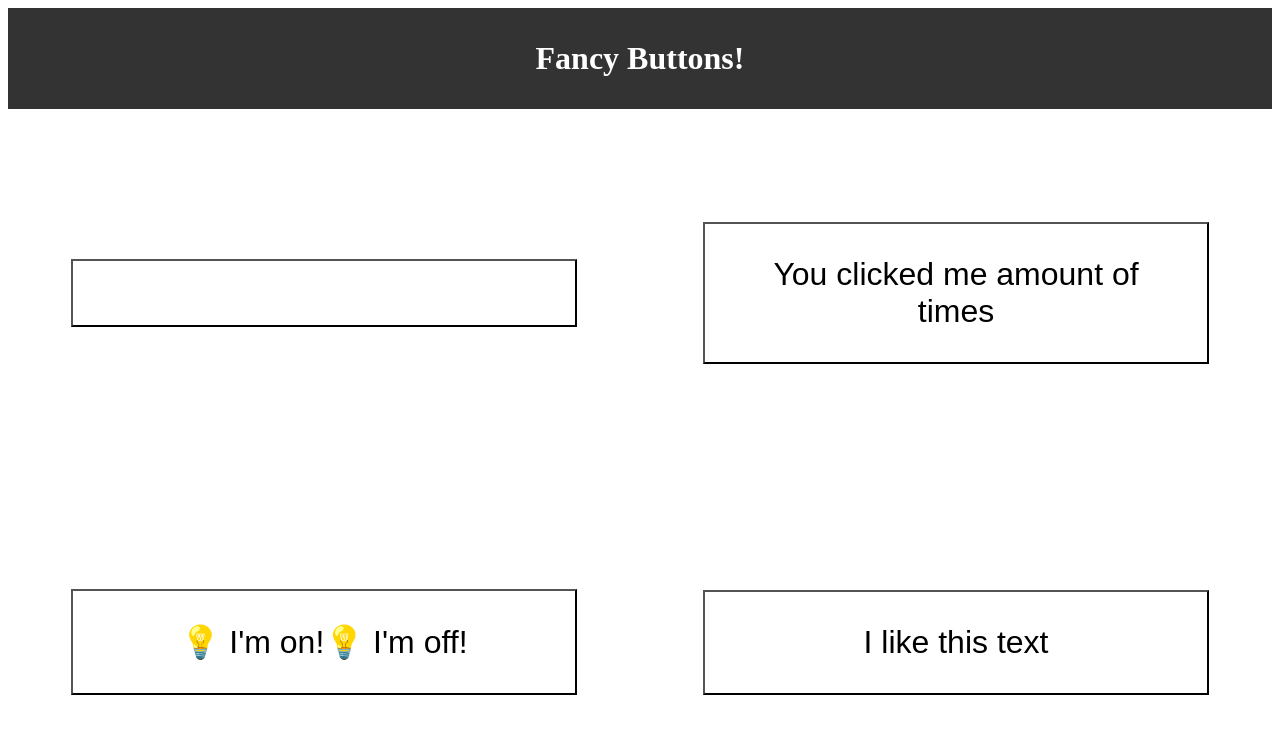
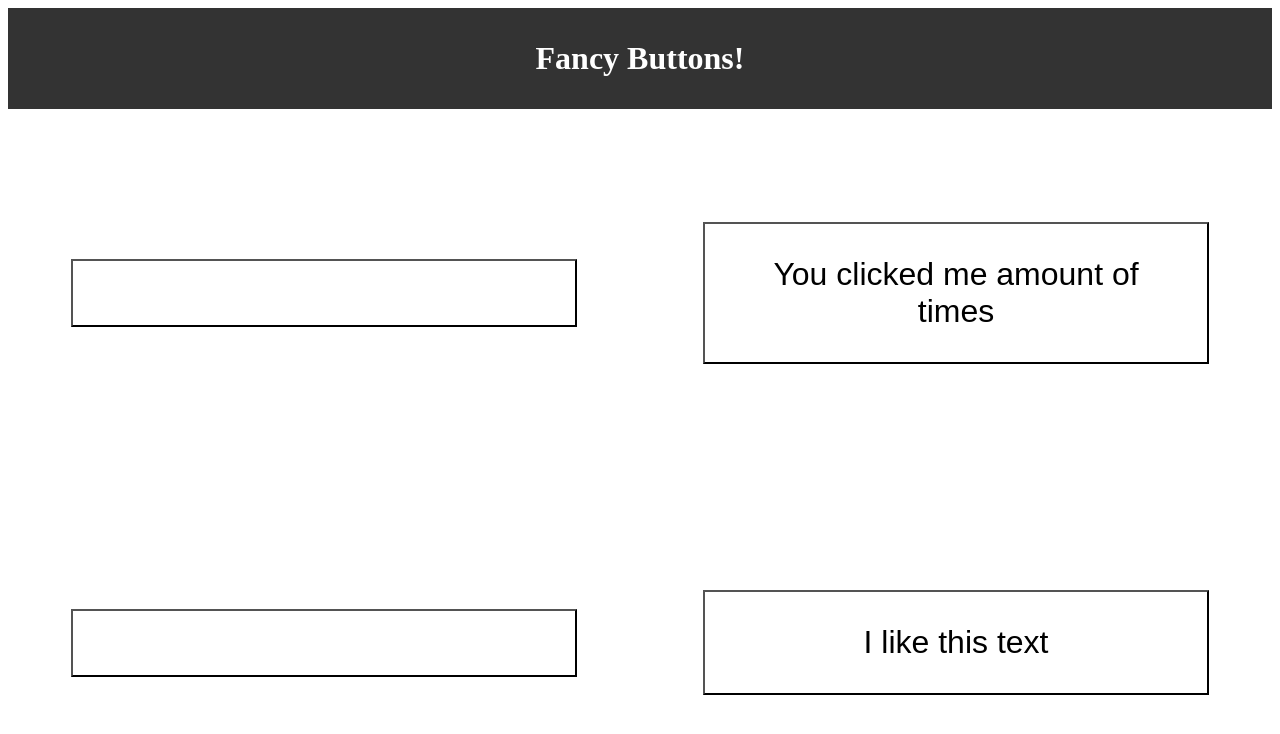
Before and after one commit to jeongj99/fancy-buttons, a React (Create React App) app: page / in a window 1280 px wide. Shown: the top 734 px of the page. Built offline with nearby package versions, Linux system fonts and the light colour scheme.

Commit message:
Add conditional rendering to LightSwitchButton

```diff
--- a/src/components/LightSwitchButton.js
+++ b/src/components/LightSwitchButton.js
@@ -5,8 +5,8 @@
 
   return (
     <button className="LightSwitchButton">
-      <span className="On"><i>💡</i> I'm on!</span>
-      <span className="Off"><i>💡</i> I'm off!</span>
+      {light === "on" && <span className="On"><i>💡</i> I'm on!</span>}
+      {light === "off" && <span className="Off"><i>💡</i> I'm off!</span>}
     </button>
   );
 }
```
